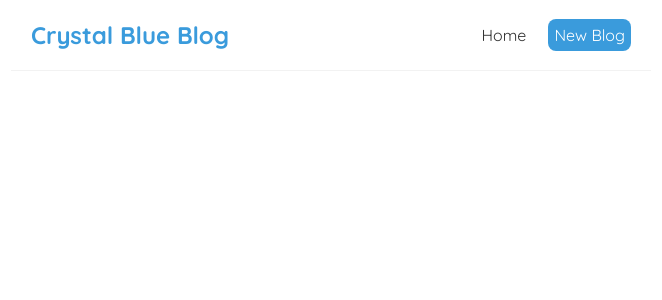
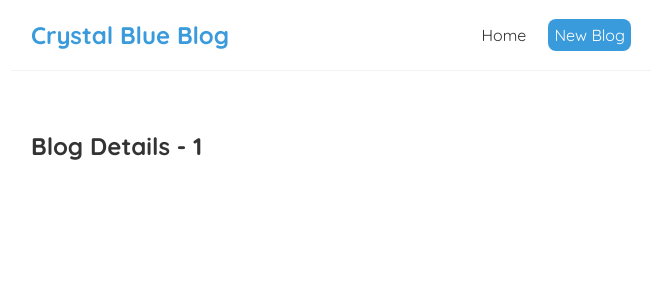
Before and after one commit to mohashyne/React_blog, a React (Create React App) app: page /blogs/1 in a window 1280 px wide. Shown: the top 300 px of the page, without its empty margins (309-971 px from the left). Built offline with nearby package versions, Linux system fonts and the light colour scheme.

Commit message:
use route parameters useParams to circle throug blogs using id

```diff
--- a/src/App.js
+++ b/src/App.js
@@ -2,6 +2,7 @@ import Navbar from './Navbar';
 import Home from './Home';
 import { BrowserRouter as Router, Route, Switch } from 'react-router-dom';
 import Create from './Create';
+import BlogDetails from './BlogDetails';
 
 function App() {
 
@@ -21,10 +22,10 @@ function App() {
           <Route path="/create">
             <Create />
           </Route>
-          {/* <Route path="/blogs/:id">
+          <Route path="/blogs/:id">
             <BlogDetails />
           </Route>
-          <Route path="*">
+          {/* <Route path="*">
             <NotFound />
           </Route> */}
         </Switch>
--- /dev/null
+++ b/src/BlogDetails.js
@@ -0,0 +1,13 @@
+import { useParams } from "react-router-dom";
+
+const BlogDetails = () => {
+    const { id } = useParams()
+
+    return (
+    <div className="blogdetails">
+    <h2>Blog Details  -  { id }</h2>
+    </div>
+     );
+}
+
+export default BlogDetails;
--- a/src/Home.js
+++ b/src/Home.js
@@ -1,4 +1,3 @@
-import { useState, useEffect } from "react";
 import BlogList from "./blogList";
 import useFetch from "./useFetch";
 const Home = () => {
--- a/src/blogList.js
+++ b/src/blogList.js
@@ -1,3 +1,4 @@
+import { Link } from "react-router-dom";
 const BlogList = ({ blogs, title }) => {
 //    const blogs = props.blogs;
 //    const title = props.title;
@@ -7,8 +8,11 @@ const BlogList = ({ blogs, title }) => {
             <h2>{ title }</h2>
             {blogs.map((blog) => (
             <div className="blog-preview" key={blog.id}>
+                <Link to={ `/blogs/${blog.id}` } >
                 <h2>{ blog.title }</h2>
                 <p>Written by { blog.author }</p>
+                </Link>
+
                 {/* <button onClick={() => handleDelete(blog.id)}>Delete Blog</button> */}
             </div>
          ))}
--- a/src/index.css
+++ b/src/index.css
@@ -48,3 +48,8 @@
   color: #3a9bdc;
   margin-bottom: 8px;
 }
+
+.blog-preview a{
+  text-decoration: none;
+  color: #333;
+}
```
